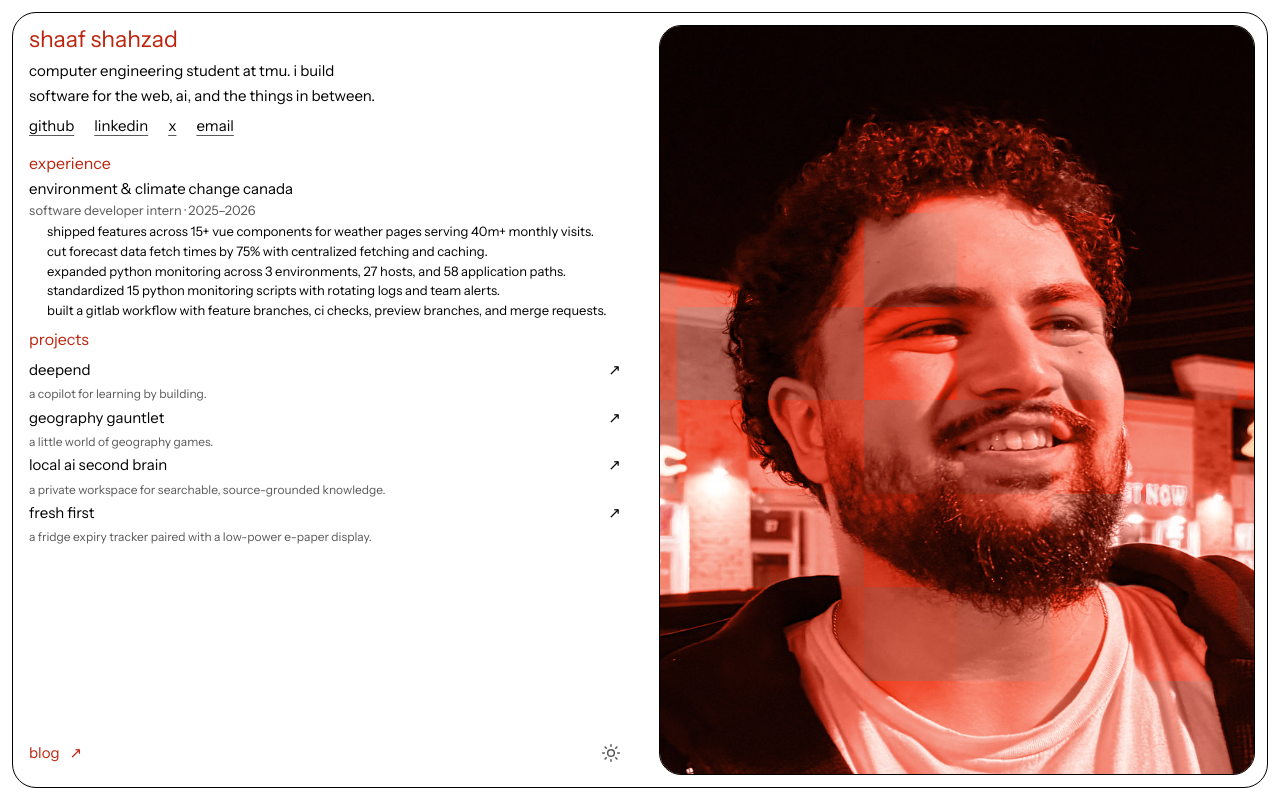
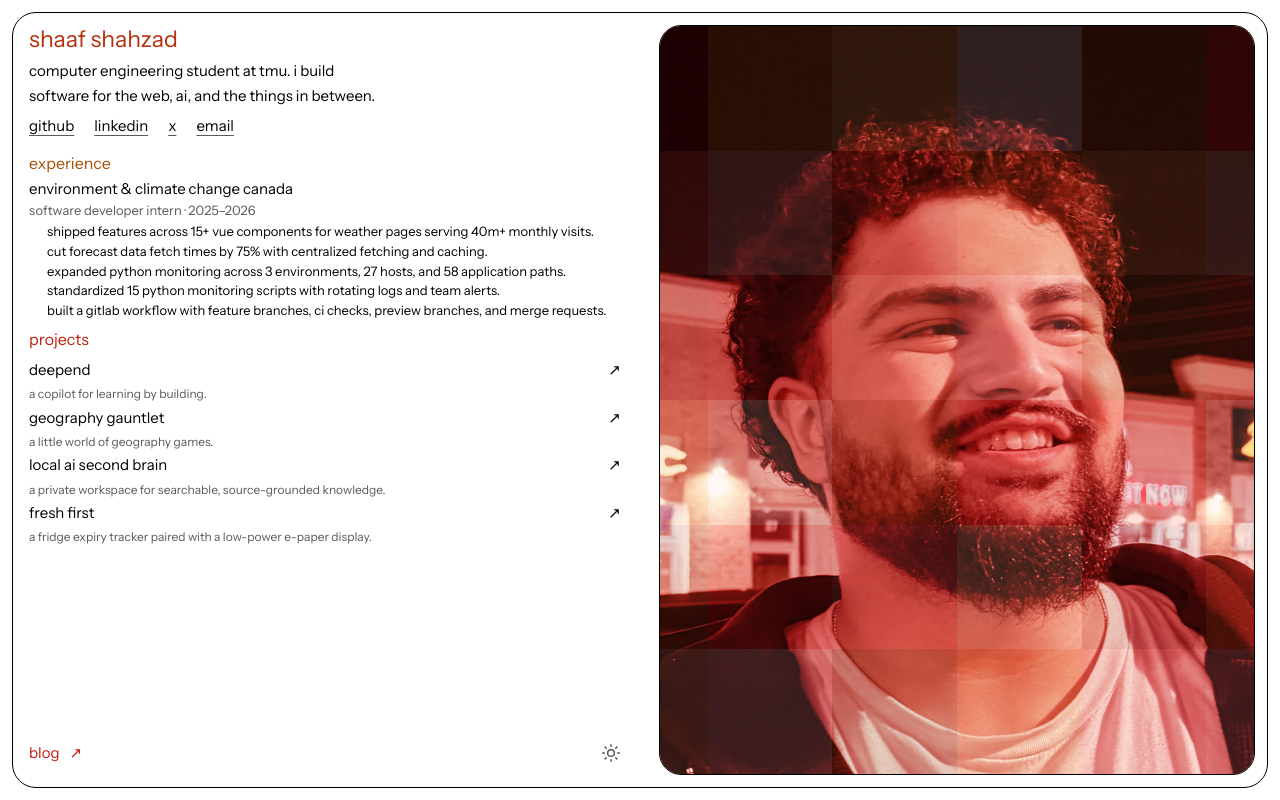
Before and after one commit to shaafshahzad/portfolio-2026, a Next.js app: page / in a window 1280 px wide. Built offline with nearby package versions, Linux system fonts and the light colour scheme.

Commit message:
refine portfolio theme animations

```diff
--- a/app/globals.css
+++ b/app/globals.css
@@ -6,19 +6,9 @@
   --fg: #000;
   --muted: #595959;
   --line: #000;
-  --accent-red: hsl(0 84% 42%);
-  --accent-orange: hsl(28 92% 34%);
-}
-@media (prefers-color-scheme: dark) {
-  :root:not([data-theme="light"]) {
-    color-scheme: dark;
-    --bg: #000;
-    --fg: #fff;
-    --muted: #aaa;
-    --line: #fff;
-    --accent-red: hsl(0 84% 62%);
-    --accent-orange: hsl(28 92% 56%);
-  }
+  --accent-start: hsl(28 92% 34%);
+  --accent-end: hsl(0 84% 42%);
+  --portrait-tint: hsl(0 84% 42%);
 }
 :root[data-theme="dark"] {
   color-scheme: dark;
@@ -26,8 +16,9 @@
   --fg: #fff;
   --muted: #aaa;
   --line: #fff;
-  --accent-red: hsl(0 84% 62%);
-  --accent-orange: hsl(28 92% 56%);
+  --accent-start: hsl(145 72% 52%);
+  --accent-end: hsl(210 92% 64%);
+  --portrait-tint: hsl(210 92% 64%);
 }
 * {
   box-sizing: border-box;
@@ -80,15 +71,28 @@ h2 {
 @keyframes accent-cycle {
   0%,
   100% {
-    color: var(--accent-orange);
+    color: var(--accent-start);
   }
   50% {
-    color: var(--accent-red);
+    color: var(--accent-end);
   }
 }
 .accent-cycle {
-  color: var(--accent-orange);
-  animation: accent-cycle 8s cubic-bezier(0.37, 0, 0.63, 1) infinite;
+  color: var(--accent-start);
+  animation: accent-cycle var(--accent-cycle-duration, 3s)
+    cubic-bezier(0.37, 0, 0.63, 1) infinite;
+}
+.intro .accent-cycle {
+  --accent-cycle-duration: 2s;
+}
+#experience-heading {
+  --accent-cycle-duration: 2.7s;
+}
+#projects-heading {
+  --accent-cycle-duration: 3.3s;
+}
+.blog-link.accent-cycle {
+  --accent-cycle-duration: 4s;
 }
 .portfolio {
   display: grid;
@@ -135,6 +139,16 @@ h2 {
   border: 1px solid var(--line);
   border-radius: 22px;
 }
+.portrait::after {
+  content: "";
+  position: absolute;
+  inset: 0;
+  z-index: 1;
+  background-color: var(--portrait-tint);
+  mix-blend-mode: color;
+  opacity: 0.6;
+  pointer-events: none;
+}
 .portrait img,
 .portrait canvas {
   position: absolute;
@@ -143,11 +157,15 @@ h2 {
   object-fit: cover;
   object-position: center;
 }
+.portrait img {
+  z-index: 0;
+}
 .portrait canvas {
   inset: 0;
+  z-index: 2;
   image-rendering: pixelated;
-  mix-blend-mode: color;
-  opacity: 0.86;
+  mix-blend-mode: normal;
+  opacity: 0.15;
   pointer-events: none;
 }
 .work {
--- a/app/layout.tsx
+++ b/app/layout.tsx
@@ -27,7 +27,7 @@ export default function RootLayout({
       <head>
         <script
           dangerouslySetInnerHTML={{
-            __html: `try { var t = localStorage.getItem('portfolio-theme'); if (t === 'light' || t === 'dark') document.documentElement.dataset.theme = t; } catch (_) {}`,
+            __html: `try { var t = localStorage.getItem('portfolio-theme'); document.documentElement.dataset.theme = t === 'dark' ? 'dark' : 'light'; } catch (_) { document.documentElement.dataset.theme = 'light'; }`,
           }}
         />
       </head>
--- a/app/portrait.tsx
+++ b/app/portrait.tsx
@@ -3,19 +3,18 @@
 import Image from "next/image";
 import { useEffect, useRef, useSyncExternalStore } from "react";
 
-const columns = 8;
-const redHue = 0;
-const orangeHue = 28;
-const hueCycleSeconds = 8;
+const columns = 6;
+const lightHues = [0, 28] as const;
+const darkHues = [145, 210] as const;
 const motionQuery = "(prefers-reduced-motion: reduce)";
-const shadeBands = [32, 46, 60, 74];
+const shadeBands = [28, 45, 62, 79];
 const tiles = Array.from({ length: columns * columns }, (_, index) => {
   const column = index % columns;
   const row = Math.floor(index / columns);
 
   return {
     phase: Math.random() * Math.PI * 2,
-    duration: 8 + Math.random() * 4,
+    duration: 2 + Math.random() * 2,
     // This four-tone spatial pattern keeps every horizontal, vertical, and
     // diagonal neighbour in a different lightness band.
     baseLightness: shadeBands[(column + row * 2) % shadeBands.length],
@@ -26,6 +25,12 @@ function subscribeMotion(callback: () => void) {
   const media = window.matchMedia(motionQuery);
   media.addEventListener("change", callback);
   return () => media.removeEventListener("change", callback);
+}
+
+function getHues() {
+  return document.documentElement.dataset.theme === "dark"
+    ? darkHues
+    : lightHues;
 }
 
 export default function Portrait() {
@@ -45,23 +50,29 @@ export default function Portrait() {
     let lastTime = 0;
     let lastPaint = 0;
     let visible = false;
+    let hues = getHues();
 
     function paint() {
       if (!context) return;
-      const hueProgress =
-        (elapsedRef.current / hueCycleSeconds) * Math.PI * 2;
-      const hue =
-        (redHue + orangeHue) / 2 +
-        Math.cos(hueProgress) * ((orangeHue - redHue) / 2);
+      context.clearRect(0, 0, columns, columns);
+      const [startHue, endHue] = hues;
       tiles.forEach((tile, index) => {
         const progress = (elapsedRef.current / tile.duration) * Math.PI * 2;
-        // Share one continuously changing core hue while each square moves
-        // independently within its assigned lightness band.
+        const hue =
+          (startHue + endHue) / 2 +
+          Math.cos(tile.phase + progress) * ((startHue - endHue) / 2);
+        // Each square follows its own 2–4 second color cycle while retaining
+        // enough lightness contrast to remain distinct from its neighbours.
         const lightness =
-          tile.baseLightness + Math.sin(tile.phase + progress) * 5;
+          tile.baseLightness + Math.sin(tile.phase + progress) * 8;
         context.fillStyle = `hsl(${hue} 92% ${lightness}%)`;
         context.fillRect(index % columns, Math.floor(index / columns), 1, 1);
       });
+    }
+
+    function syncHues() {
+      hues = getHues();
+      paint();
     }
 
     function tick(time: number) {
@@ -87,11 +98,17 @@ export default function Portrait() {
       visible = entry.isIntersecting;
       syncAnimation();
     });
+    const themeObserver = new MutationObserver(syncHues);
     observer.observe(canvas);
+    themeObserver.observe(document.documentElement, {
+      attributes: true,
+      attributeFilter: ["data-theme"],
+    });
     document.addEventListener("visibilitychange", syncAnimation);
     return () => {
       cancelAnimationFrame(frame);
       observer.disconnect();
+      themeObserver.disconnect();
       document.removeEventListener("visibilitychange", syncAnimation);
     };
   }, [reducedMotion]);
--- a/app/theme-select.tsx
+++ b/app/theme-select.tsx
@@ -3,7 +3,6 @@
 import { useSyncExternalStore } from "react";
 
 const eventName = "portfolio-theme-change";
-const mediaQuery = "(prefers-color-scheme: dark)";
 type Theme = "light" | "dark";
 
 function getTheme(): Theme {
@@ -11,13 +10,12 @@ function getTheme(): Theme {
     const saved = localStorage.getItem("portfolio-theme");
     if (saved === "light" || saved === "dark") return saved;
   } catch {
-    // The system preference remains available if storage is blocked.
+    // A blocked storage API falls back to the light default.
   }
-  return window.matchMedia(mediaQuery).matches ? "dark" : "light";
+  return "light";
 }
 
 function subscribe(callback: () => void) {
-  const media = window.matchMedia(mediaQuery);
   const sync = () => {
     document.documentElement.dataset.theme = getTheme();
     callback();
@@ -25,11 +23,9 @@ function subscribe(callback: () => void) {
   sync();
   window.addEventListener("storage", sync);
   window.addEventListener(eventName, sync);
-  media.addEventListener("change", sync);
   return () => {
     window.removeEventListener("storage", sync);
     window.removeEventListener(eventName, sync);
-    media.removeEventListener("change", sync);
   };
 }
 
```
